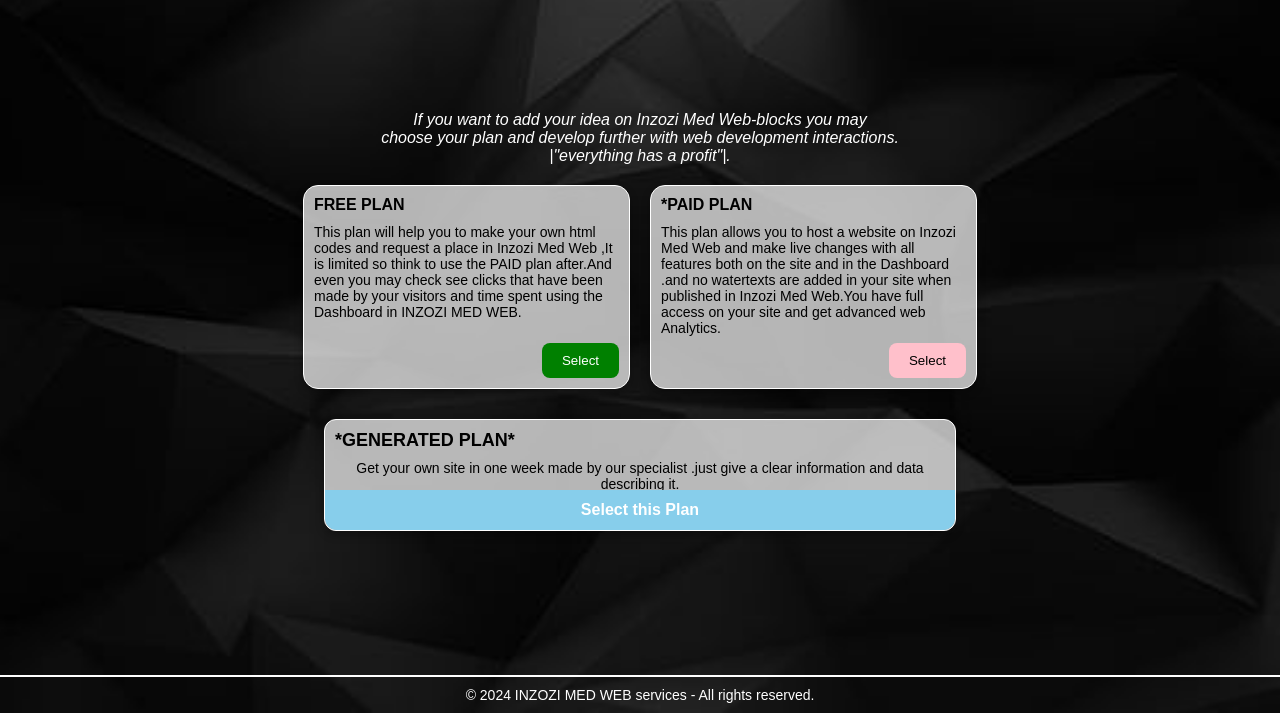
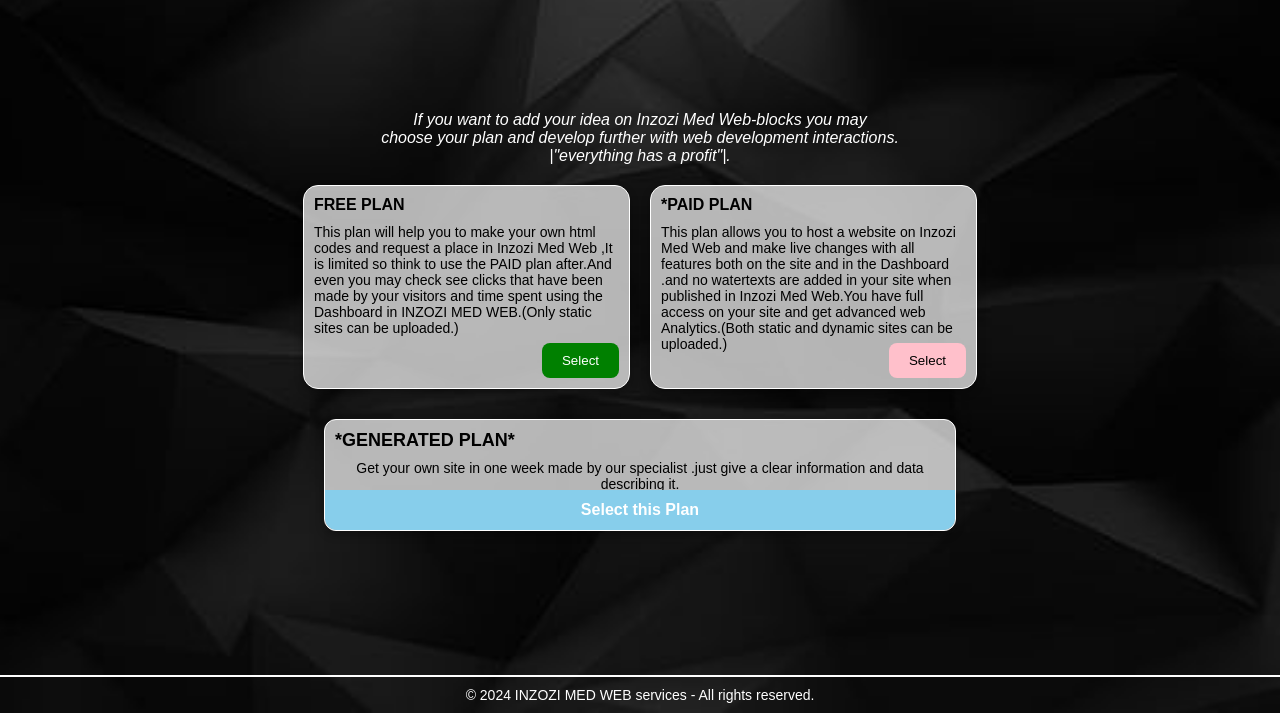
Before and after one commit to inzozimedia/IMW-PUBLISH, a plain HTML site: page index.html in a window 1280 px wide. Shown: the part 87-800 px from the top of the page. Drawn offline with Linux system fonts and the light colour scheme.

Commit message:
Update index.html

```diff
--- a/index.html
+++ b/index.html
@@ -166,14 +166,14 @@
         <!-- First Box: FREE PLAN -->
         <div class="box">
             <div class="title">FREE PLAN</div>
-            <div class="text">This plan will help you to make your own html codes and request a place in Inzozi Med Web ,It is limited so think to use the PAID plan after.And even you may check see clicks that have been made by your visitors and time spent using the Dashboard in INZOZI MED WEB.</div>
+            <div class="text">This plan will help you to make your own html codes and request a place in Inzozi Med Web ,It is limited so think to use the PAID plan after.And even you may check see clicks that have been made by your visitors and time spent using the Dashboard in INZOZI MED WEB.(Only static sites can be uploaded.)</div>
             <button class="button green-button" onclick="location.href='free plan.html'">Select</button>
         </div>
 
         <!-- Second Box: PAID PLAN -->
         <div class="box">
             <div class="title">*PAID PLAN</div>
-            <div class="text">This plan allows you to host a website on Inzozi Med Web and make live changes with all features both on the site and in the Dashboard .and no watertexts are added in your site when published in Inzozi Med Web.You have full access on your site and get advanced web Analytics.</div>
+            <div class="text">This plan allows you to host a website on Inzozi Med Web and make live changes with all features both on the site and in the Dashboard .and no watertexts are added in your site when published in Inzozi Med Web.You have full access on your site and get advanced web Analytics.(Both static and dynamic sites can be uploaded.)</div>
             <button class="button pink-button" onclick="location.href='paid plan.html'">Select</button>
         </div>
     </div>
```
